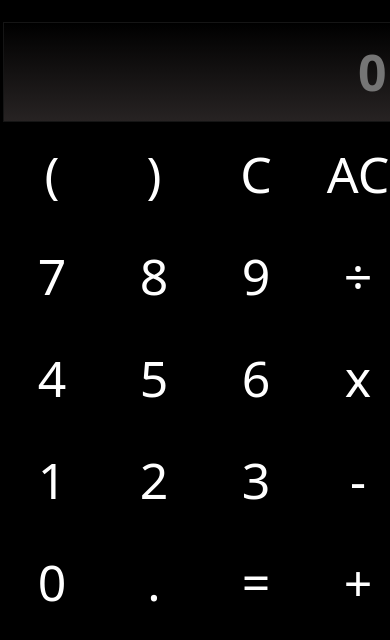
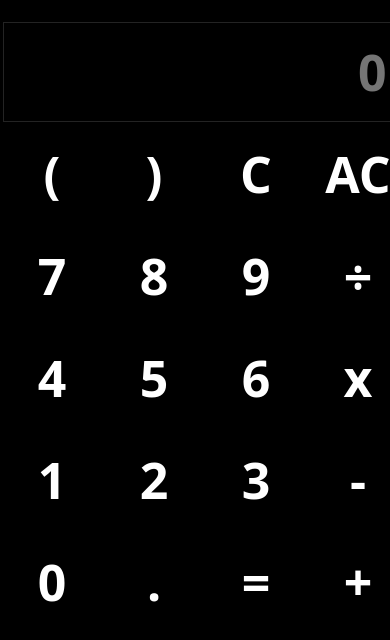
Before and after one commit to The-Naveed/Calculator-App, a plain HTML site: page index.html in a window 390 px wide. Shown: the top 640 px of the page. Drawn offline with Linux system fonts and the light colour scheme.

Commit message:
Application Completed

```diff
--- a/style.css
+++ b/style.css
@@ -4,7 +4,6 @@ padding: 0;
 box-sizing: border-box;
 background-color:black;
 font-family: "Kanit", sans-serif;
-font-weight: 10;
 font-style: normal;}
 
 body h5 {
@@ -35,7 +34,7 @@ table button {
 table button:hover {
     font-size: 55px;
     background: linear-gradient(to top, #ffe4e427, #000000);
-    border: 1px solid rgb(21, 21, 21);
+    border: 0.1px solid white;
     box-shadow: 0 0 10px rgba(0, 0, 0, 0.5);
 }
 
@@ -55,9 +54,7 @@ font-weight: bold;
 border: 1px solid rgb(21, 21, 21);
 padding: 50px;
 background: #000000;
-background: -webkit-linear-gradient(to right, #434343, #000000);
-background: linear-gradient(to top, #ffe4e427, #000000);
-border: 1px solid rgb(21, 21, 21);
+border: 1px solid rgba(95, 94, 94, 0.376);
 }
 
 
@@ -101,7 +98,7 @@ font-size: 55px;
 
 table button:active {
 font-size: 60px;
-box-shadow: 0 0 5px blue;
+box-shadow: 0 0 5px white;
 background-color: transparent;
 }
 
@@ -111,7 +108,7 @@ color: wheat;
 font-size: 50px;
 text-align: right;
 font-weight: bold;
-border: 1px solid rgb(21, 21, 21);
+border: 1px solid rgba(95, 94, 94, 0.376);
 padding: 20px;
 }
 }
```
